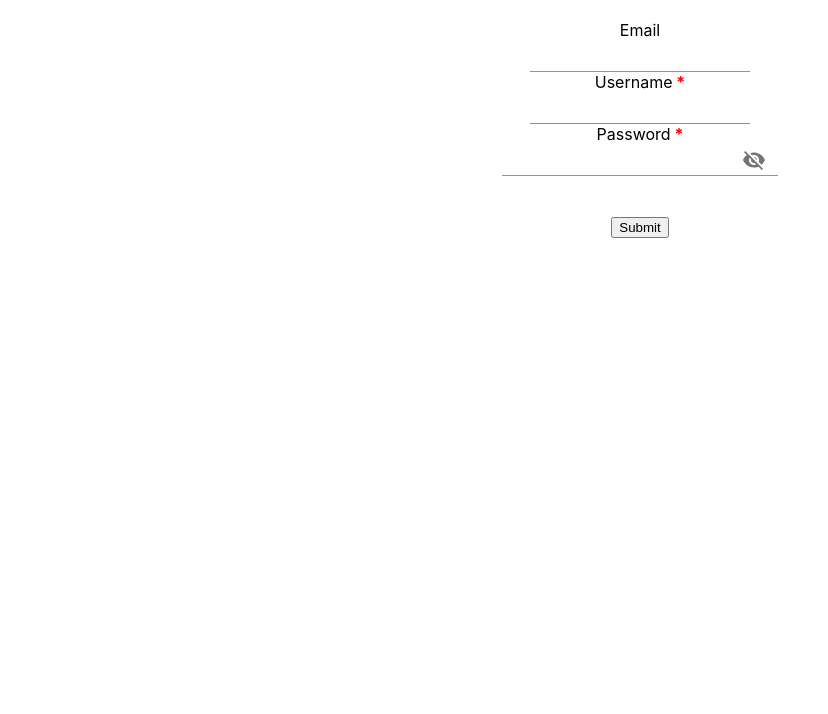
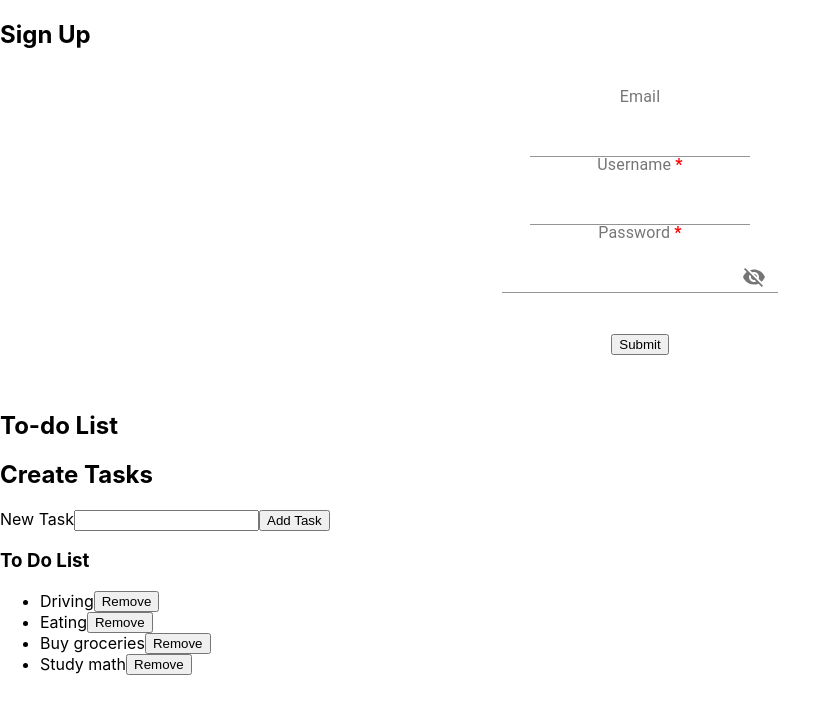
Before and after one commit to AlanFPS/hackathon-react, a React (Create React App) app: page / in a window 1280 px wide. Shown: the top 714 px of the page, without its empty margins (0-828 px from the left). Built offline with nearby package versions, Linux system fonts and the light colour scheme.

Commit message:
signup and list

```diff
--- a/src/App.js
+++ b/src/App.js
@@ -1,10 +1,19 @@
 import "./App.css";
 import Signup from "./components/Signup";
+import Checklist from "./components/Checklist";
 
 function App() {
   return (
     <div>
-      <Signup />
+      <nav>
+        <h1>Sign Up</h1>
+        <Signup />
+        <br />
+        {/* <nav> */}
+        <h1>To-do List</h1>
+        {/* </nav> */}
+        <Checklist />
+      </nav>
     </div>
   );
 }
--- /dev/null
+++ b/src/components/Checklist.js
@@ -0,0 +1,98 @@
+// function Checklist() {
+//   const toDoArray = ["Run", "Read", "Drive"];
+//   const IterateArrayWithChecklist = ({ arr }) => {
+//     return (
+//       <ol>
+//         {arr.map((arrayItem) => {
+//           return <ItemAndChecklist item={arrayItem} />;
+//         })}
+//       </ol>
+//     );
+//   };
+
+//   const ItemAndChecklist = (props) => {
+//     const [isComplete, setIsComplete] = React.useState(false);
+//     return (
+//       <div className="outer-box">
+//         <li style={{ color: isComplete ? "green" : "black" }}>{props.item}</li>
+//         <input
+//           type="checkbox"
+//           value={isComplete}
+//           onClick={() => setIsComplete(!isComplete)}
+//         />
+//       </div>
+//     );
+//   };
+
+//   return (
+//     <div>
+//       Checklist
+//       <IterateArrayWithChecklist arr={toDoArray} />
+//     </div>
+//   );
+// }
+import React from "react";
+import { useState } from "react";
+import listJson from "../list.json";
+import RemoveBox from "./RemoveBox";
+
+const Checklist = () => {
+  const [listArr, setListArr] = React.useState(listJson);
+  const [task, setTask] = React.useState("");
+
+  function addToDoToArray() {
+    if (task && !listArr.includes(task)) {
+      let newTask = {
+        title: task,
+        id: String(Math.floor(Math.random() * 1)),
+      };
+
+      setListArr(listArr.concat(newTask));
+      setTask("");
+    }
+  }
+
+  // function sortBy() {
+  //   let clone = [...listArr];
+  //   clone.sort((a, b) => {
+  //     return a.difficulty.localeCompare(b.difficulty);
+  //   });
+
+  //   setListArr(clone);
+  // }
+
+  function removeTaskFromArray(taskToRemove) {
+    let filteredArr = listArr.filter(function (singleTask) {
+      return taskToRemove !== singleTask;
+    });
+    setListArr(filteredArr);
+  }
+
+  return (
+    <div>
+      <h1>Create Tasks</h1>
+      {/* <CountButton action={sortColors}>Sort</CountButton> */}
+      <label>New Task</label>
+      <input
+        type="text"
+        name="task"
+        onChange={(e) => setTask(e.target.value)}
+        value={task}
+      />
+      <button onClick={addToDoToArray}>Add Task</button>
+      <h3>To Do List</h3>
+      <ul>
+        {listArr.map(function (individualTask) {
+          return (
+            <RemoveBox
+              individualTask={individualTask}
+              removeTaskFromArray={removeTaskFromArray}
+            />
+          );
+        })}
+      </ul>
+    </div>
+  );
+};
+
+export default Checklist;
--- /dev/null
+++ b/src/components/RemoveBox.js
@@ -0,0 +1,20 @@
+import React from "react";
+
+const RemoveBox = (props) => {
+  return (
+    <div
+      style={{ display: "flex", flexDirection: "row" }}
+      key={props.individualTask.id}
+    >
+      <li style={{ list: props.individualTask.title }}>
+        {props.individualTask.title}
+      </li>
+      <br />
+      <button onClick={() => props.removeTaskFromArray(props.individualTask)}>
+        Remove
+      </button>
+    </div>
+  );
+};
+
+export default RemoveBox;
--- a/src/components/Signup.js
+++ b/src/components/Signup.js
@@ -1,5 +1,5 @@
 import React from "react";
-import validator from "validator";
+// import validator from "validator";
 import IconButton from "@material-ui/core/IconButton";
 import InputLabel from "@material-ui/core/InputLabel";
 import Visibility from "@material-ui/icons/Visibility";
@@ -55,7 +55,7 @@ const Signup = () => {
     <form onSubmit={checkFields} style={{ textAlign: "center" }}>
       <br />
       <div>
-        <InputLabel class="">Email</InputLabel>
+        <InputLabel className="">Email</InputLabel>
         <br />
         <Input
           type={values.showEmail ? "text" : "email"}
@@ -64,7 +64,7 @@ const Signup = () => {
         />
       </div>
       <div>
-        <InputLabel class="required">Username</InputLabel>
+        <InputLabel className="required">Username</InputLabel>
         <br />
         <Input
           onChange={(e) => setUsername(e.target.value)}
@@ -73,7 +73,7 @@ const Signup = () => {
         />
       </div>
       <div>
-        <InputLabel class="required" htmlFor="standard-adornment-password">
+        <InputLabel className="required" htmlFor="standard-adornment-password">
           Password
         </InputLabel>
         <br />
--- /dev/null
+++ b/src/list.json
@@ -0,0 +1,30 @@
+[
+    {
+      "title": "Driving",
+      "description": "Get in my car, start it and drive.",
+      "difficulty": 5,
+      "important": true,
+      "id": "1"
+    },
+    {
+      "title": "Eating",
+      "description": "Grab food, cook it, get a spoon and eat it.",
+      "difficulty": 3,
+      "important": true,
+      "id": "2"
+    },
+    {
+      "title": "Buy groceries",
+      "description": "5 eggs, cheese, veggies.",
+      "difficulty": 2,
+      "important": false,
+      "id": "3"
+    },
+    {
+      "title": "Study math",
+      "description": "Find books, research and take a look at class notes",
+      "difficulty": 7,
+      "important": true,
+      "id": "4"
+    }
+]
```
